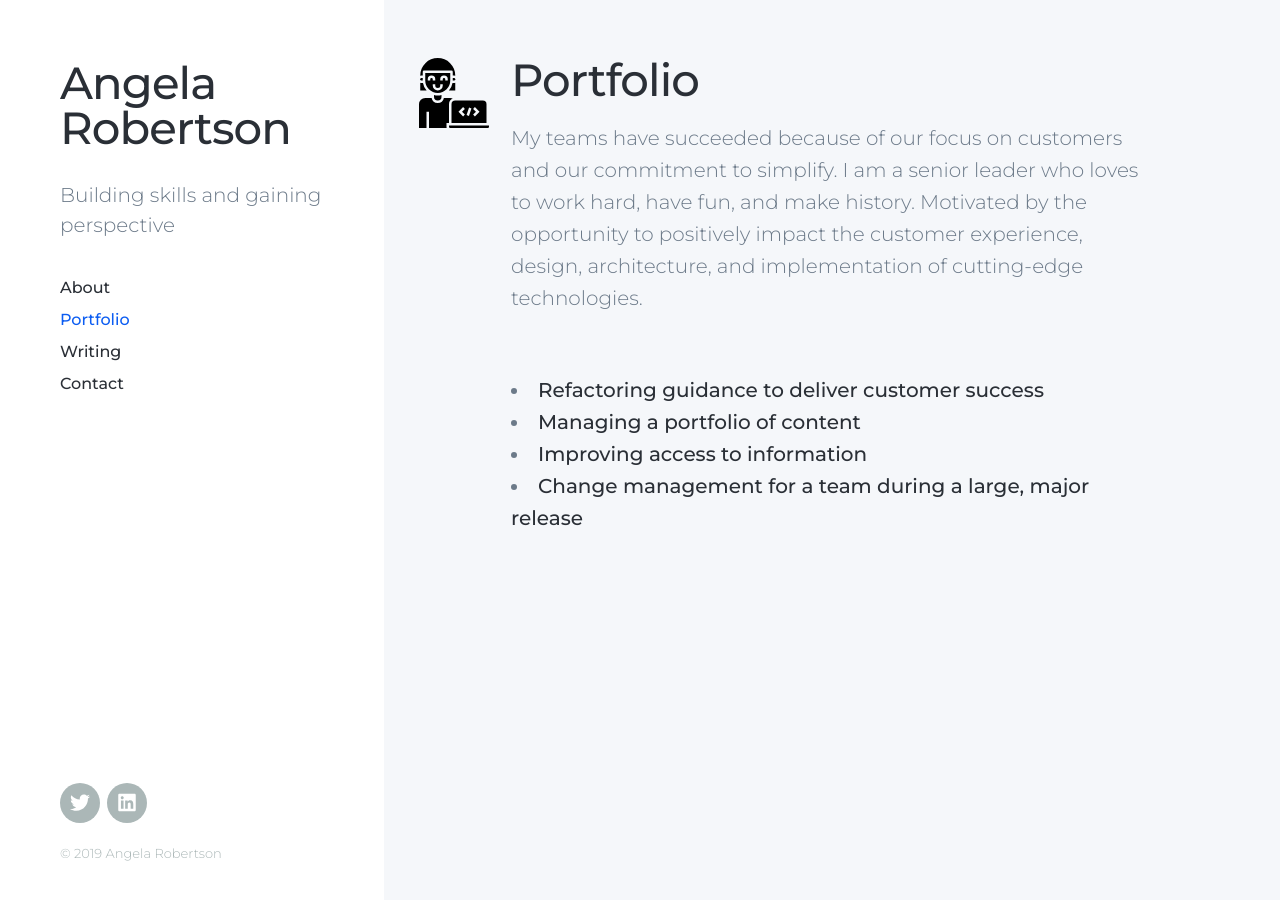
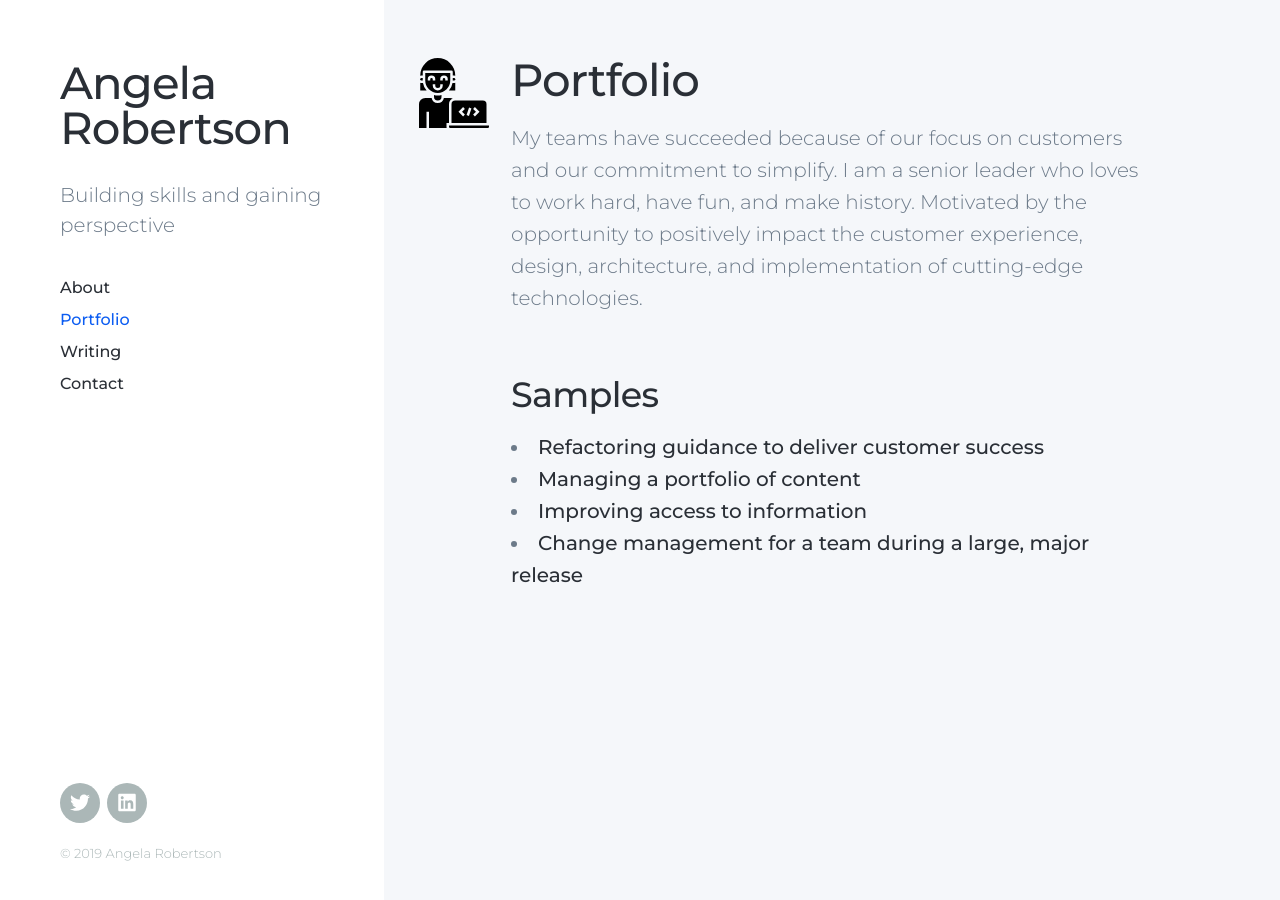
Before and after one commit to arob98/arob98.github.io, a Jekyll site: the page built from _pages/portfolio.md, in a window 1280 px wide and 900 px high. Built offline with Jekyll 4.4.1, drawn with Linux system fonts in a browser that asks for light colours; nearby versions of some CDN libraries.

Commit message:
add heading

```diff
--- a/_pages/portfolio.md
+++ b/_pages/portfolio.md
@@ -4,6 +4,7 @@ subtitle: My teams have succeeded because of our focus on customers and our comm
 featured_image: /images/developer.svg
 ---
 
+## Samples
 * [Refactoring guidance to deliver customer success](https://docs.microsoft.com/intune/)
 * [Managing a portfolio of content](https://docs.microsoft.com/azure/)
 * [Improving access to information](https://docs.microsoft.com/azure/active-directory/)
```
